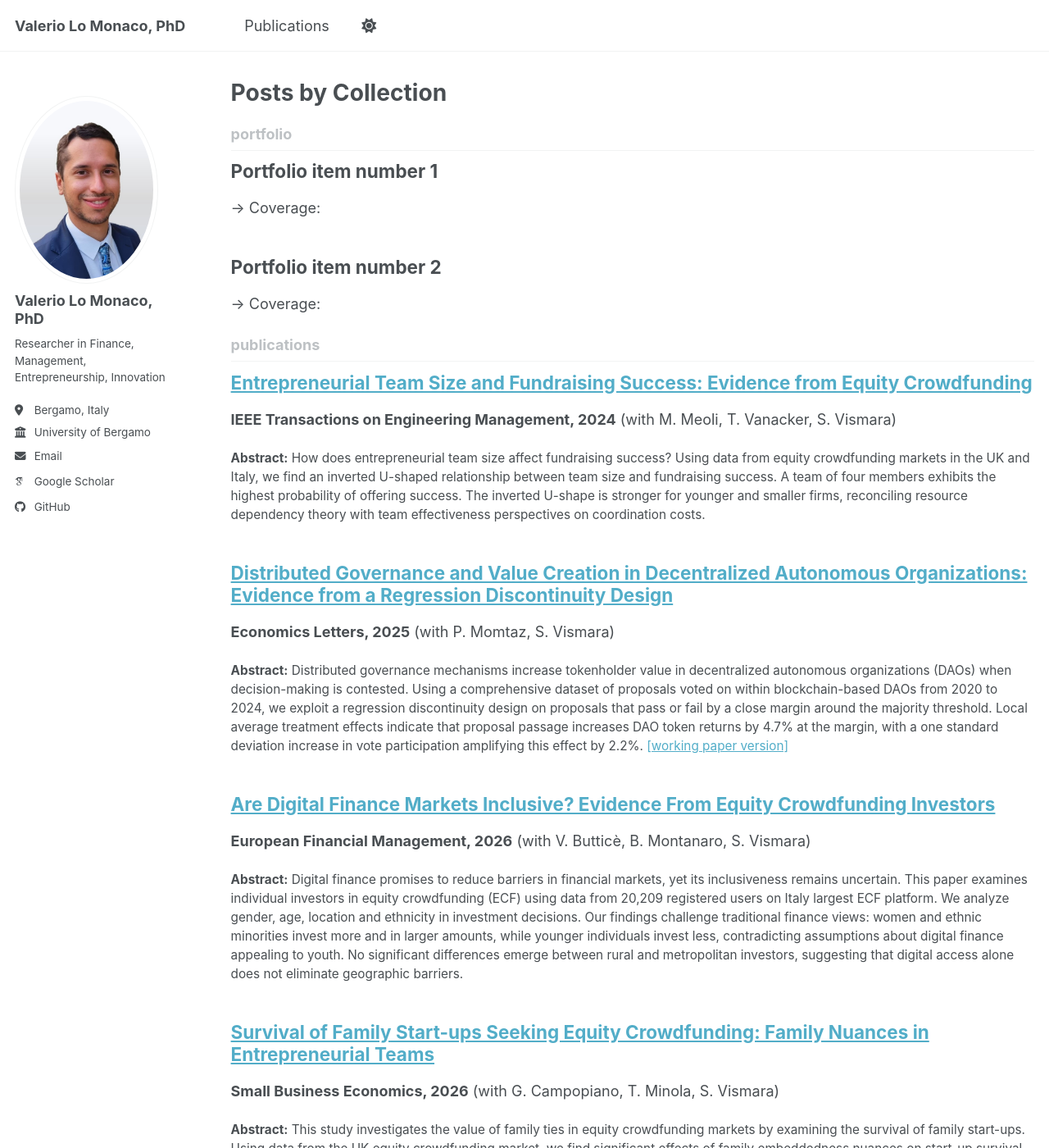
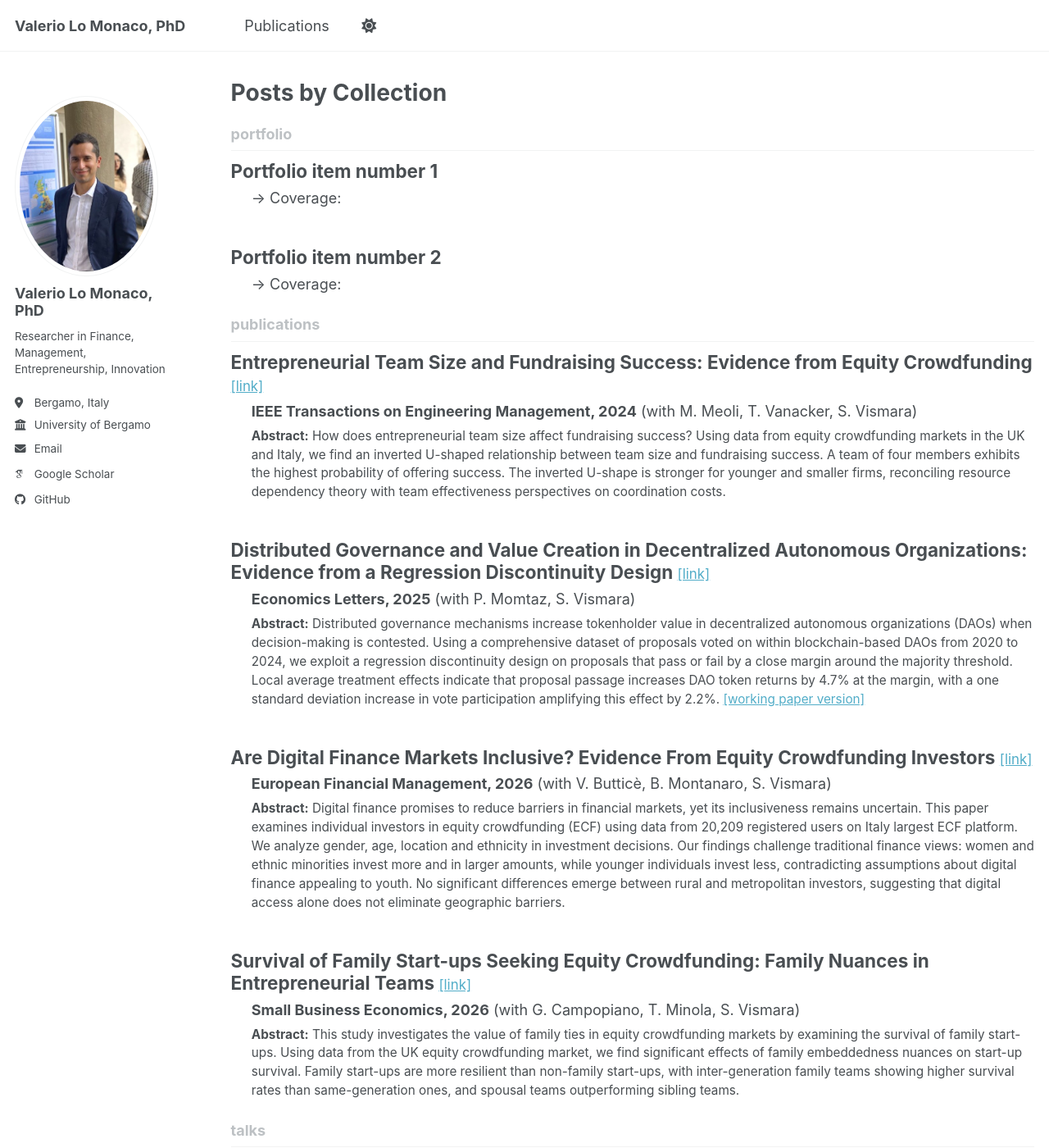
Before and after one commit to valeriolomonaco/valeriolomonaco.github.io, a Jekyll site: the page built from _pages/collection-archive.html, in a window 1280 px wide and 1400 px high. Shown: the whole window at 82% size. Built offline with Jekyll 4.4.1, drawn with Linux system fonts in a browser that asks for light colours; some web fonts are replaced; a script bundle is joined from its source files by our own code; library files that are not in the unit come from our copies.

Commit message:
update site

```diff
--- a/_includes/archive-single.html
+++ b/_includes/archive-single.html
@@ -10,29 +10,30 @@
   <article class="archive__item" itemscope itemtype="http://schema.org/CreativeWork">
 
     <h2 class="archive__item-title" itemprop="headline">
+      <strong>{{ title }}</strong>
       {% if post.external_url %}
-        <a href="{{ post.external_url }}">{{ title }}</a>
+        <a href="{{ post.external_url }}" target="_blank" rel="noopener" style="font-size: 0.75em; font-weight: normal;"> [link]</a>
       {% elsif post.paperurl %}
-        <a href="{{ post.paperurl }}">{{ title }}</a>
-      {% else %}
-        {{ title }}
+        <a href="{{ post.paperurl }}" target="_blank" rel="noopener" style="font-size: 0.75em; font-weight: normal;"> [link]</a>
       {% endif %}
     </h2>
 
+    <div style="padding-left: 1.4em;">
+
       {% if post.journal %}
-      <p>{{ post.journal }}</p>
+        <p style="margin: 0.2em 0;">{{ post.journal }}</p>
       {% endif %}
 
       {% unless post.coverage == blank or post.coverage == '' %}
-      <p>→ Coverage: {{ post.coverage }}</p>
+        <p style="margin: 0.2em 0;">→ Coverage: {{ post.coverage }}</p>
       {% endunless %}
 
       {% unless post.awards == blank or post.awards == '' %}
-      <p><em>{{ post.awards }}</em></p>
+        <p style="margin: 0.2em 0;"><em>{{ post.awards }}</em></p>
       {% endunless %}
 
       {% if post.abstract %}
-  <p style="font-size: 0.85em; margin-top: 4px;">
+        <p style="font-size: 0.85em; margin-top: 6px;">
           <strong>Abstract:</strong> {{ post.abstract }}
           {% unless post.version == blank or post.version == '' %}
             <a href="{{ post.version }}">[working paper version]</a>
@@ -40,5 +41,7 @@
         </p>
       {% endif %}
 
+    </div>
+
   </article>
 </div>
--- a/_pages/publications.html
+++ b/_pages/publications.html
@@ -2,7 +2,7 @@
 layout: archive
 title: "Publications"
 permalink: /publications/
-author_profile: true
+author_profile: false
 ---
 
 {% include base_path %}
```
Also changed, not shown: images/profile2.jpg, 1 other file. Lines whose indentation alone changed are shown as unchanged.
